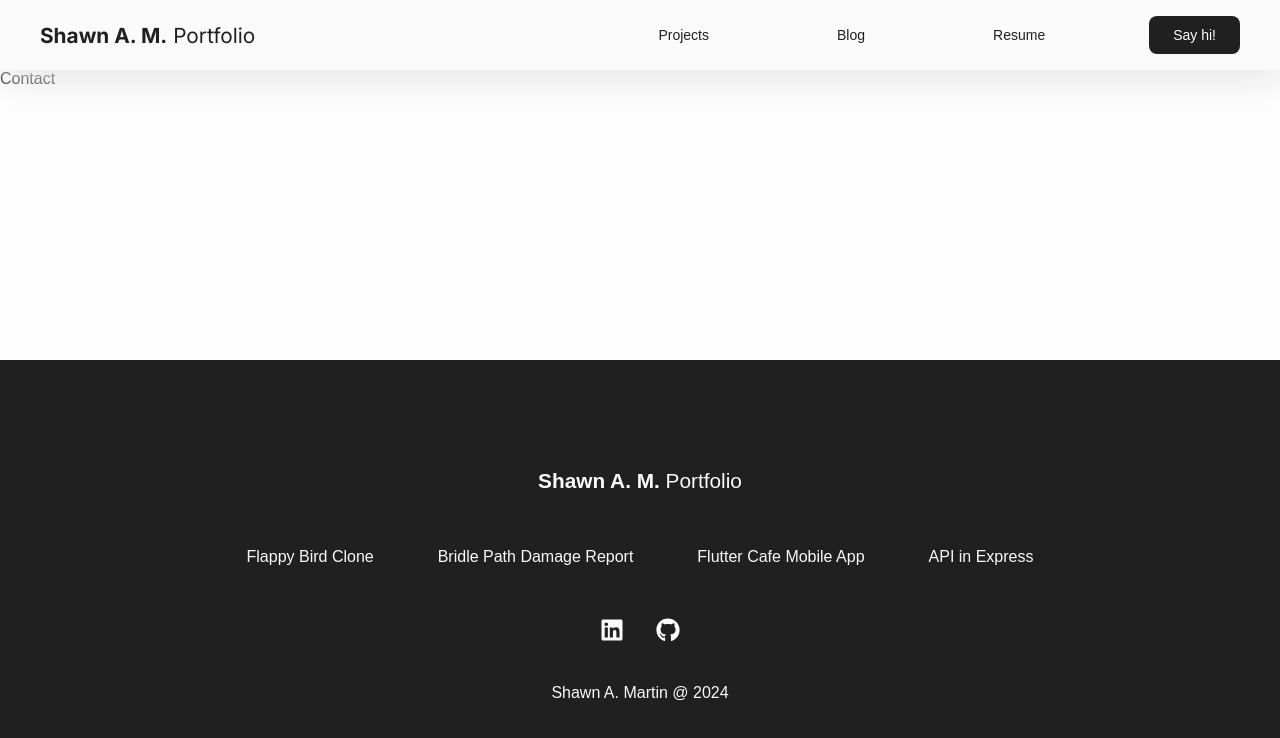
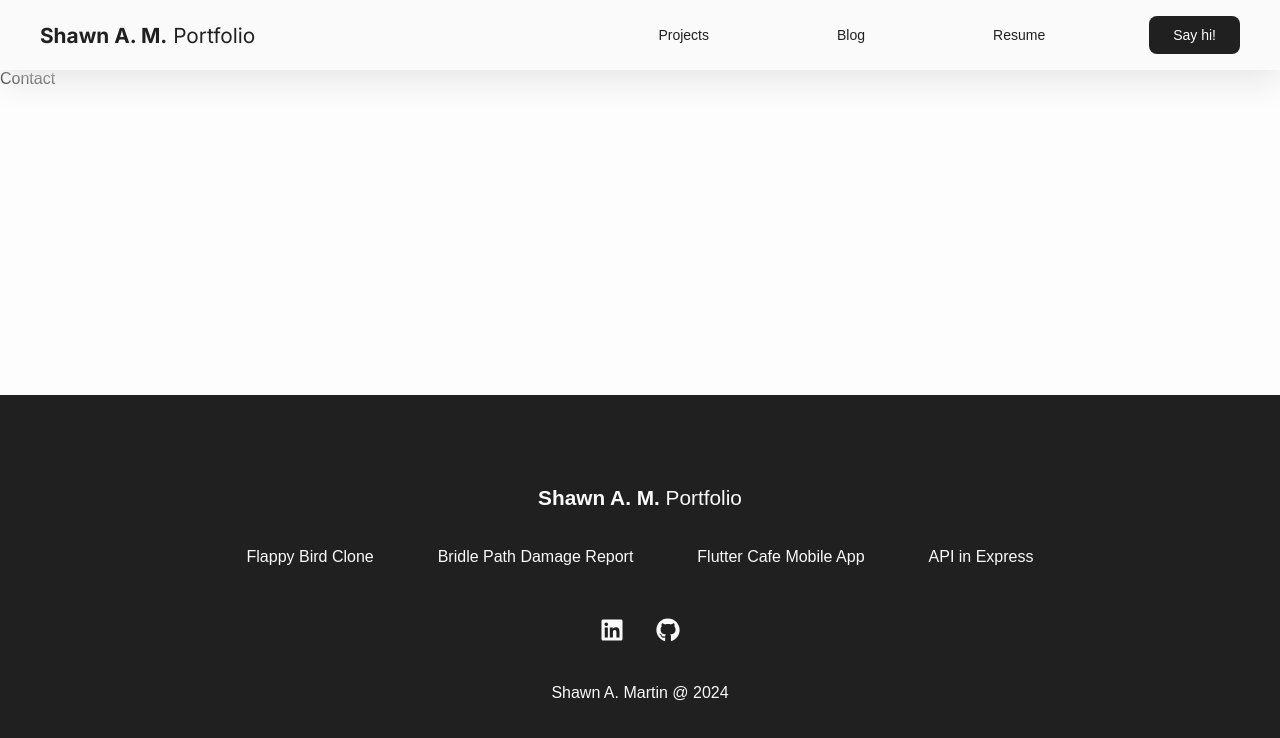
Before and after one commit to shawnanuptra/shawn-am, a Next.js app: page /contact in a window 1280 px wide. Shown: the top 738 px of the page. Built offline with nearby package versions, Linux system fonts and the light colour scheme; a web font is replaced by a local one.

Commit message:
changed focus style of home link in footer, removed h2

```diff
--- a/src/components/footer.tsx
+++ b/src/components/footer.tsx
@@ -13,7 +13,7 @@ const Wrapper = styled.div`
 	color: #fafafa;
 	background-color: #202020;
 
-	h2 {
+	.home-link {
 		display: inline;
 		font-weight: 400;
 		font-size: 1.3rem;
@@ -23,6 +23,7 @@ const Wrapper = styled.div`
 		transition: all 0.1s ease-out;
 		cursor: pointer;
 
+		&:focus-visible,
 		&:hover {
 			transform: translateX(1px) translateY(-1px);
 			box-shadow: -5px 5px 0px #fafafa;
@@ -88,7 +89,7 @@ const Wrapper = styled.div`
 	}
 
 	@media ${device.sm} {
-		h2 {
+		.home-link {
 			font-size: 1rem;
 		}
 		display: grid;
@@ -98,7 +99,7 @@ const Wrapper = styled.div`
 			"copyright copyright";
 		grid-template-columns: 2fr 1fr;
 		align-items: flex-start;
-		h2 {
+		.home-link {
 			grid-area: logo;
 			padding: 0.2rem 0;
 		}
@@ -144,11 +145,9 @@ const Footer = () => {
 		<FooterContainer>
 			<Container>
 				<Wrapper>
-					<h2>
-						<Link href={"/"}>
-							<strong>Shawn A. M.</strong> Portfolio
-						</Link>
-					</h2>
+					<Link className="home-link" href={"/"}>
+						<strong>Shawn A. M.</strong> Portfolio
+					</Link>
 					<ul className="projects">
 						{Projects.map((project) => (
 							<li className="project-item" key={project.title}>
```
